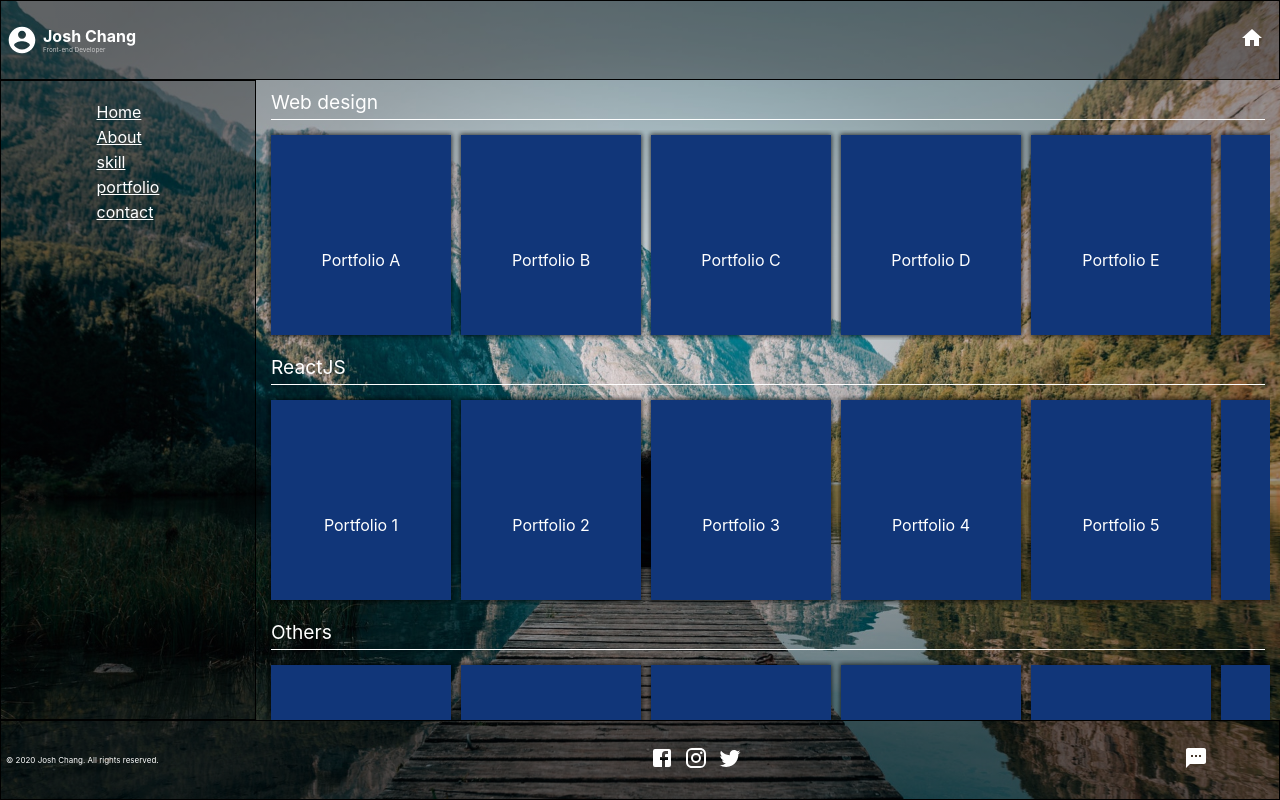
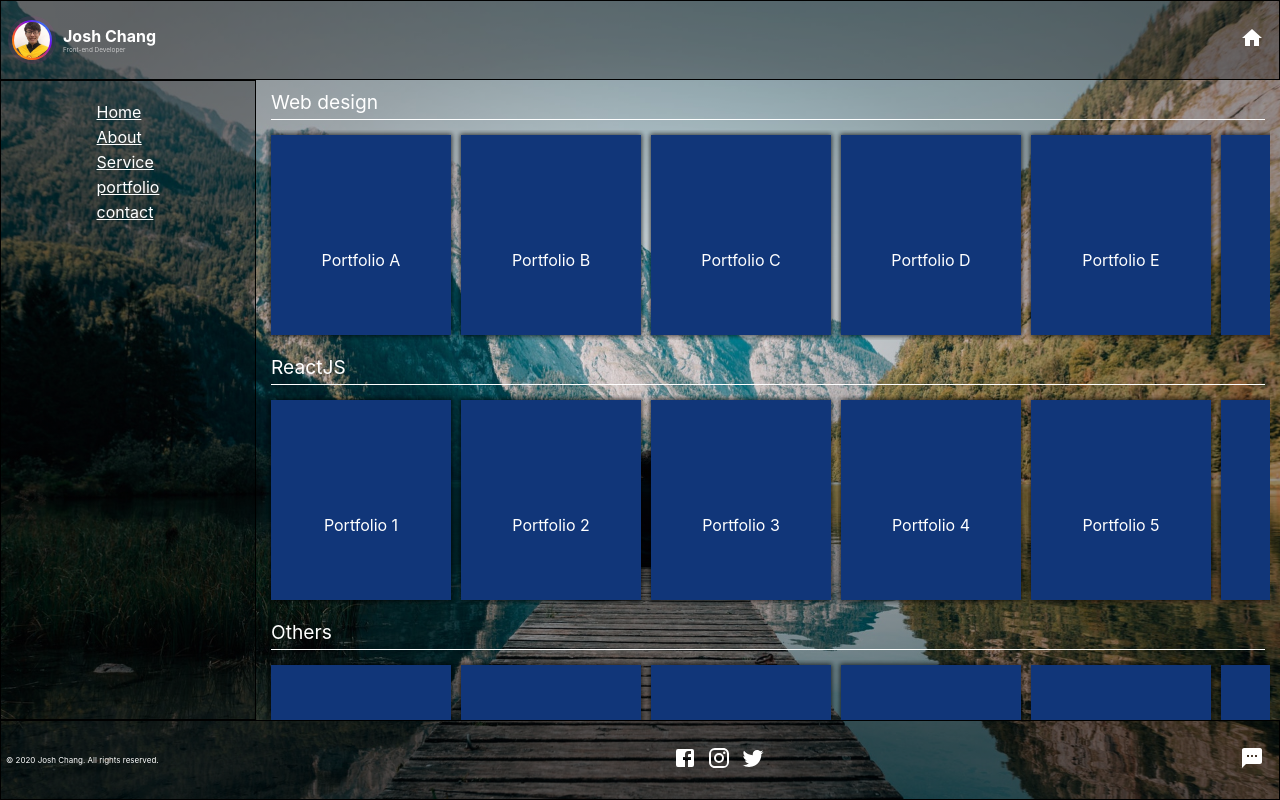
Before and after one commit to fubini108014/react-portfolio-page, a React (Create React App) app: page /portfolio in a window 1280 px wide. Built offline with nearby package versions, Linux system fonts and the light colour scheme.

Commit message:
menu 改右邊

```diff
--- a/src/App.js
+++ b/src/App.js
@@ -4,7 +4,7 @@ import Footer from "./pages/component/Footer";
 import Header from "./pages/component/Header";
 import Home from "./pages/Home";
 import About from "./pages/About";
-import Skill from "./pages/Skill";
+import Service from "./pages/Service";
 import Portfolio from "./pages/Portfolio";
 import Contact from "./pages/Contact";
 import { BrowserRouter as Router, Switch, Route, Link } from "react-router-dom";
@@ -23,7 +23,7 @@ function App() {
                                 <Link to="/about">About</Link>
                             </li>
                             <li>
-                                <Link to="/skill">skill</Link>
+                                <Link to="/service">Service</Link>
                             </li>
                             <li>
                                 <Link to="/portfolio">portfolio</Link>
@@ -37,7 +37,10 @@ function App() {
                         <Switch>
                             <Route exact path="/" component={() => <Home />} />
                             <Route path="/about" component={() => <About />} />
-                            <Route path="/skill" component={() => <Skill />} />
+                            <Route
+                                path="/service"
+                                component={() => <Service />}
+                            />
                             <Route
                                 path="/portfolio"
                                 component={() => <Portfolio />}
--- a/src/pages/Portfolio.js
+++ b/src/pages/Portfolio.js
@@ -2,9 +2,16 @@ import React from "react";
 import ScrollContainer from "react-indiana-drag-scroll";
 import PortfolioCard from "./component/PortfolioCard";
 import { PortfolioTitle, PortfolioContainer } from "../styled/styledPortfolio";
+import { motion } from "framer-motion";
+const animate = { y: [20, 13, 7, 0], opacity: [0, 0.4, 0.7, 1] };
+const transition = { times: [0, 0.4, 0.7, 1] };
 function Portfolio() {
     return (
         <PortfolioContainer>
+            <motion.div
+                animate={animate}
+                transition={{ ...transition, delay: 0 }}
+            >
                 <PortfolioTitle>Web design</PortfolioTitle>
                 <ScrollContainer className="scroll-container">
                     {["A", "B", "C", "D", "E", "F", "G", "H", "I"].map(
@@ -16,6 +23,11 @@ function Portfolio() {
                         )
                     )}
                 </ScrollContainer>
+            </motion.div>
+            <motion.div
+                animate={animate}
+                transition={{ ...transition, delay: 0.4 }}
+            >
                 <PortfolioTitle>ReactJS</PortfolioTitle>
                 <ScrollContainer className="scroll-container">
                     {[1, 2, 3, 4, 5, 6, 7, 8, 9, 10].map((item, idx) => (
@@ -25,6 +37,11 @@ function Portfolio() {
                         />
                     ))}
                 </ScrollContainer>
+            </motion.div>
+            <motion.div
+                animate={animate}
+                transition={{ ...transition, delay: 0.9 }}
+            >
                 <PortfolioTitle>Others </PortfolioTitle>
                 <ScrollContainer className="scroll-container">
                     {["a", "b", "c", "d", "e", "f", "g", "h", "i"].map(
@@ -36,6 +53,7 @@ function Portfolio() {
                         )
                     )}
                 </ScrollContainer>
+            </motion.div>
         </PortfolioContainer>
     );
 }
--- a/src/pages/Skill.js
+++ b/src/pages/Service.js
@@ -1,11 +1,11 @@
 import React from "react";
-import { MasonryOut } from "../styled/styledSkill";
+import { MasonryOut } from "../styled/styledService";
 import Masonry from "react-masonry-component";
 import { motion } from "framer-motion";
 import clsx from "clsx";
 const animate = { y: [20, 13, 7, 0], opacity: [0, 0.4, 0.7, 1] };
 const transition = { times: [0, 0.4, 0.7, 1] };
-function Skill() {
+function Service() {
     const masonryOptions = {
         //fitWidth: true,
         itemSelector: ".masonryItem",
@@ -27,7 +27,7 @@ function Skill() {
                         animate={animate}
                         transition={{ ...transition, delay: idx * 0.3 + 0.1 }}
                     >
-                        Skill {el}
+                        Service {el}
                     </motion.div>
                 ))}
             </Masonry>
@@ -35,4 +35,4 @@ function Skill() {
     );
 }
 
-export default Skill;
+export default Service;
--- a/src/pages/component/Footer.js
+++ b/src/pages/component/Footer.js
@@ -46,7 +46,7 @@ export const IconGroup = styled.div`
 
 export const MessageMe = styled.div`
     color: #fff;
-    flex: 0 0 100px;
+    margin: 0 10px;
     font-size: 1rem;
     justify-content: center;
     align-items: center;
--- a/src/pages/component/Header.js
+++ b/src/pages/component/Header.js
@@ -4,6 +4,8 @@ import AccountCircleIcon from "@material-ui/icons/AccountCircle";
 import { MenuToggle } from "./sideMenu/MenuToggle";
 import HomeIcon from "@material-ui/icons/Home";
 import { Navigation } from "./sideMenu/Navigation";
+import Avatar from "@material-ui/core/Avatar";
+import headshot from "../../assets/img/chinphoto.jpg";
 import { Link } from "react-router-dom";
 import {
     HeaderWrapper,
@@ -30,7 +32,7 @@ const sidebar = {
         },
     }),
     closed: {
-        clipPath: "circle(17px at 28px 24px)",
+        clipPath: "circle(17px at 121px 24px)",
         transition: {
             delay: 0.5,
             type: "spring",
@@ -59,6 +61,15 @@ function Header() {
     return (
         <HeaderWrapper>
             <AccountBox>
+                <Avatar
+                    alt="Remy Sharp"
+                    className="accountIcon"
+                    src={headshot}
+                />
+                <AccountInfo>
+                    <div className="myName">Josh Chang</div>
+                    <div className="myJobs">Front-end Developer</div>
+                </AccountInfo>
                 <MotionMenu>
                     <motion.nav
                         initial={false}
@@ -76,11 +87,6 @@ function Header() {
                         />
                     </motion.nav>
                 </MotionMenu>
-                <AccountCircleIcon className="accountIcon" />
-                <AccountInfo>
-                    <div className="myName">Josh Chang</div>
-                    <div className="myJobs">Front-end Developer</div>
-                </AccountInfo>
             </AccountBox>
             <Others>
                 <Link to={"/"}>
--- a/src/pages/component/sideMenu/Navigation.js
+++ b/src/pages/component/sideMenu/Navigation.js
@@ -39,7 +39,7 @@ export const Navigation = ({ linkEvent }) => (
 const itemLinks = [
     { link: "/", text: "Home", icon: <HomeIcon /> },
     { link: "/about", text: "About", icon: <InfoIcon /> },
-    { link: "/skill", text: "Skill", icon: <RedditIcon /> },
+    { link: "/service", text: "Service", icon: <RedditIcon /> },
     { link: "/portfolio", text: "Portfolio", icon: <BugReportIcon /> },
     { link: "/contact", text: "Contact", icon: <ContactsIcon /> },
 ];
--- a/src/styled/styledHeader.js
+++ b/src/styled/styledHeader.js
@@ -18,13 +18,54 @@ export const AccountBox = styled.div`
     justify-content: center;
     align-items: center;
     & .accountIcon {
-        margin: 5px;
-        font-size: 2rem;
-        @media screen and (max-width: 760px) {
-            margin-left: 50px;
+        margin: 7px;
+        padding: 4px;
+
+        &::after {
+            content: "";
+            position: absolute;
+            top: 4px;
+            right: 4px;
+            bottom: 4px;
+            left: 4px;
+            border-radius: 50%;
+            background: linear-gradient(
+                45deg,
+                #ffd800,
+                #ff5520,
+                #750cf2,
+                #0cbcf2
+            );
+            z-index: 2;
+        }
+        &::before {
+            content: "";
+            position: absolute;
+            border-radius: 50%;
+            top: 0px;
+            right: 0px;
+            bottom: 0px;
+            left: 0px;
+            background: linear-gradient(
+                45deg,
+                #ffd800,
+                #ff5520,
+                #750cf2,
+                #0cbcf2
+            );
+            z-index: 1;
+            filter: blur(40px);
+        }
+
+        & img {
+            z-index: 3;
+            border-radius: 50%;
+            height: 90%;
+            width: 90%;
         }
     }
 `;
+
 export const MotionMenu = styled.div`
     z-index: 1;
     display: none;
@@ -35,15 +76,16 @@ export const MotionMenu = styled.div`
     & nav {
         position: absolute;
         top: 0;
-        left: 0;
+        right: 0;
         bottom: 0;
         width: 150px;
+        max-height: 100%;
     }
 
     & .background {
         position: absolute;
         top: 0;
-        left: 0;
+        right: 0;
         bottom: 0;
         width: 150px;
         background: #ececec;
@@ -57,7 +99,7 @@ export const MotionMenu = styled.div`
         cursor: pointer;
         position: absolute;
         top: 12px;
-        left: 10px;
+        right: 12px;
         width: 35px;
         height: 35px;
         border-radius: 50%;
```
Also changed, not shown: src/assets/img/chinphoto.jpg (added), src/styled/styledService.js (renamed from src/styled/styledSkill.js). Lines whose indentation alone changed are shown as unchanged.
